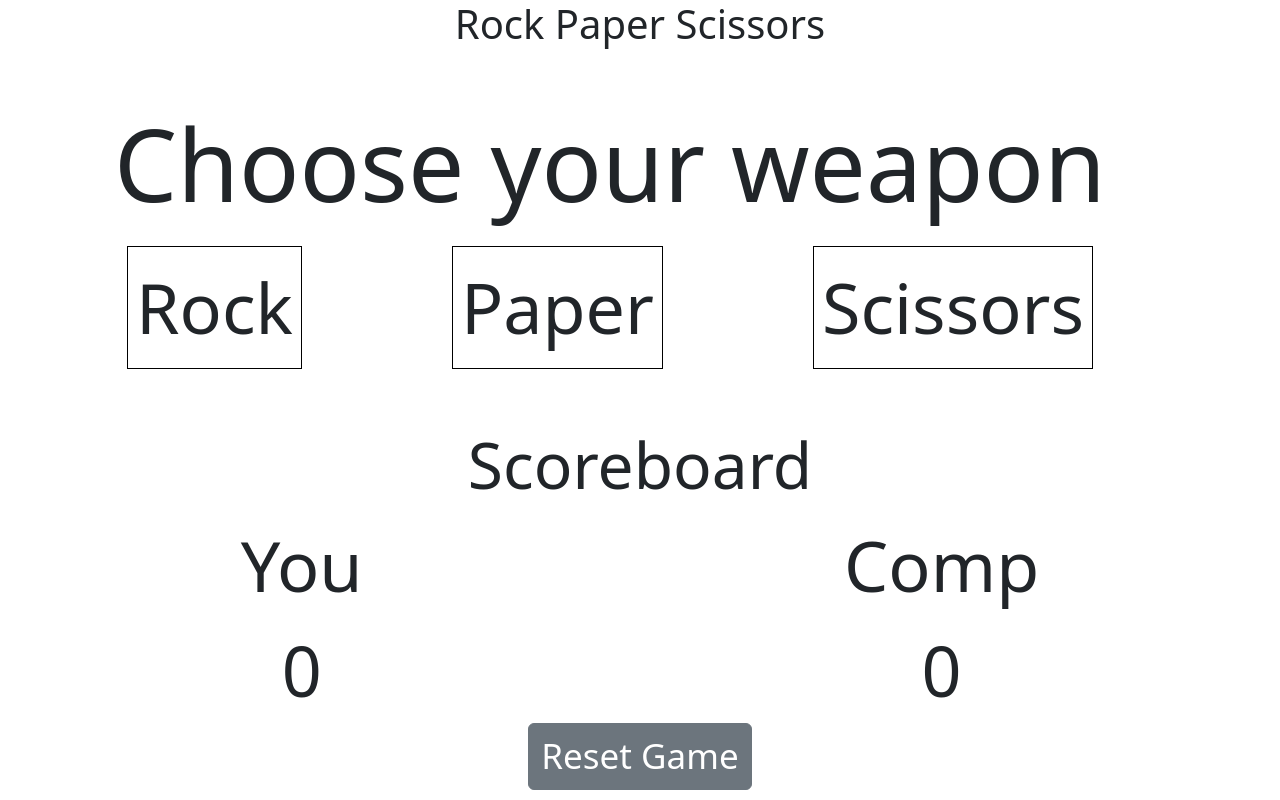
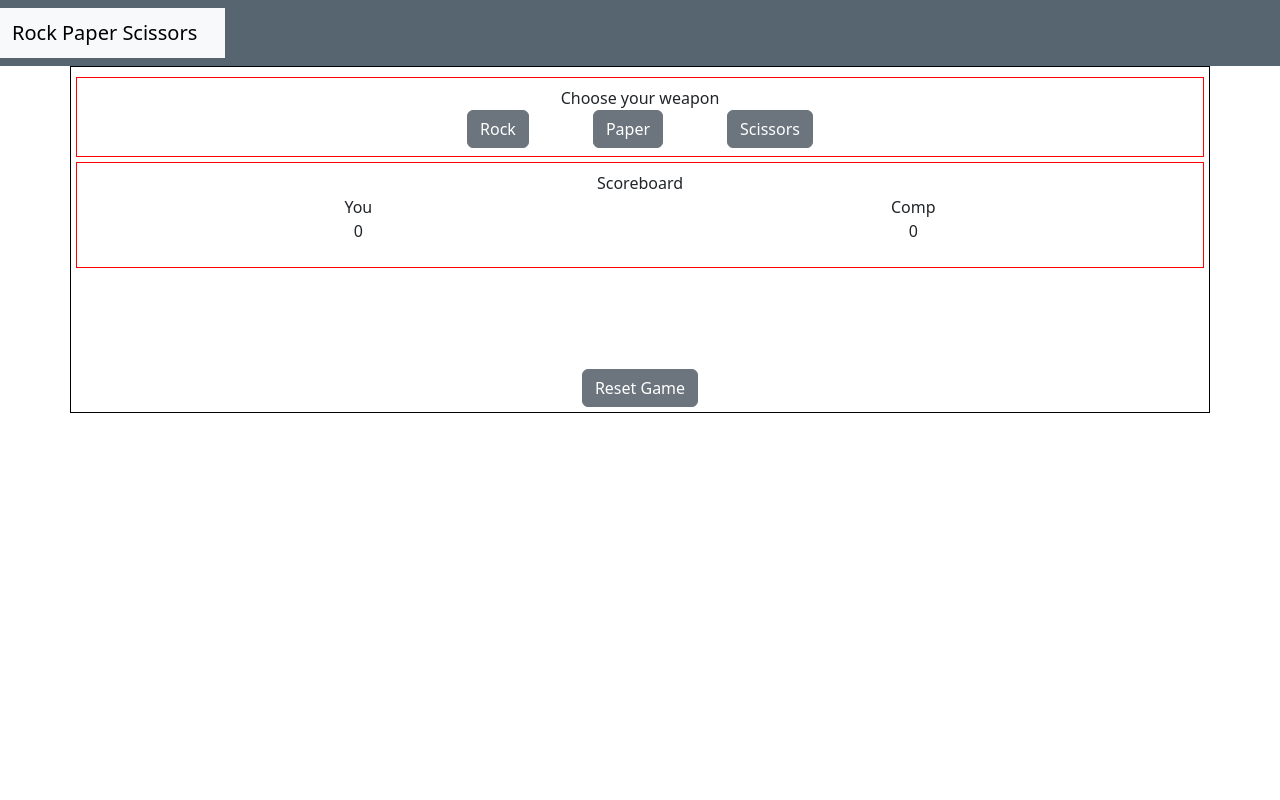
Before and after one commit to sadshane/rockPaperScissors, a plain HTML site: page index.html in a window 1280 px wide. Drawn offline with nearby package versions, Linux system fonts and the light colour scheme.

Commit message:
updated HTML structure and CSS structure

```diff
--- a/index.html
+++ b/index.html
@@ -9,37 +9,45 @@
     <title>Rock Paper Scissors</title>
 </head>
 <body>
-    <h1>Rock Paper Scissors</h1>
+    <header>
+        <nav class="navbar" style="background-color: #566570;">
+            <nav class="navbar bg-body-tertiary">
+                <div class="container-fluid">
+                <span class="navbar-brand mb-0 h1">Rock Paper Scissors</span>
+            </div>
+            </nav>
+        </nav>
+    </header>
+
     <div class="container">
+        <div class="top-UI">
             Choose your weapon
-        <ul>
-            <li class="choice">Rock</li>
-            <li class="choice">Paper</li>
-            <li class="choice">Scissors</li>
-        </ul>
+            <div class="choices">
+                <button type="button" class="choice btn btn-secondary">Rock</button>
+                <button type="button" class="choice btn btn-secondary">Paper</button>
+                <button type="button" class="choice btn btn-secondary">Scissors</button>
             </div>
-    <div class="scoreboard">
+        </div>
+        <div class="bottom-UI">
             Scoreboard
-        <ul>
+            <ul class="scoreboard">
                 <li>
                     You
-                <ul>
-                    <li class="score1">0</li>
-                </ul>
+                    <div class="score1">0</div>
                 </li>
                 <li>
                     Comp
-                <ul>
-                    <li class="score2">0</li>
-                </ul>
+                    <div class="score2">0</div>
                 </li>
             </ul>
         </div>
         <div class="description"></div>
         <div class="result"></div>
+        <button type="button" class="btn btn-secondary reset">Reset Game</button>
+    </div>
+
+    <footer>
+    </footer>
     <script src="script.js"></script>
-    <div class="footer">
-        <button type="button" class="btn btn-secondary">Reset Game</button>
-    </div>
 </body>
 </html>
--- a/script.js
+++ b/script.js
@@ -90,7 +90,7 @@ function resetGame() {
     // resetButton.setAttribute('class', 'btn btn-secondary');
     // footer.appendChild(resetButton);
 
-    let resetButton = document.querySelector('.btn');
+    let resetButton = document.querySelector('.reset');
     resetButton.addEventListener('click', () => {
         playerWinTally = 0;
         compWinTally = 0;
--- a/style.css
+++ b/style.css
@@ -1,55 +1,38 @@
-h1 {
+.container {
+    border: 1px solid black;
+    padding: 5px;
     text-align: center;
 }
 
-.container ul,
-.scoreboard ul {
-    list-style: none;
-    padding: 0px;
-    margin: 0px;
-    /* border: 1px solid black; */
-    display: flex;
-    justify-content: space-around;
-    align-items: center;
-    font-size: 70px;
+.top-UI {
+    border: 1px solid red;
+    padding: 8px;
+    margin: 5px 0px;
 }
 
-.container li {
-    border: 1px solid black;
+.bottom-UI {
+    border: 1px solid red;
     padding: 8px;
-    margin: 8px 0px;
+    margin: 5px 0px;
 }
 
-.choice:hover {
-    cursor: pointer;
-}
-
-.container {
-    /* border: 1px solid black; */
-    text-align: center;
-    font-size: 100px;
-    margin: 40px;
+.choices {
+    display: flex;
+    justify-content: center;
+    gap: 4rem;
 }
 
 .scoreboard {
-    text-align: center;
-    font-size: 64px;
+    border: 0px;
+    padding: 0px;
+    list-style: none;
+    display: flex;
+    justify-content: space-around;
 }
 
+.description,
 .result {
-    text-align: center;
-    font-size: 50px;
-}
-
-.description {
-    text-align: center;
-    font-size: 40px;
-}
-
-.btn {
-    font-size: 35px;
-}
-
-.footer {
+    /* border: 1px solid red; */
+    height: 3rem;
     text-align: center;
 }
```
Also changed, not shown: 1 other file. Lines whose indentation alone changed are shown as unchanged.
